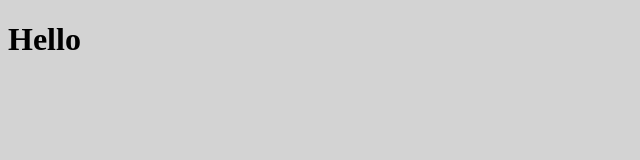
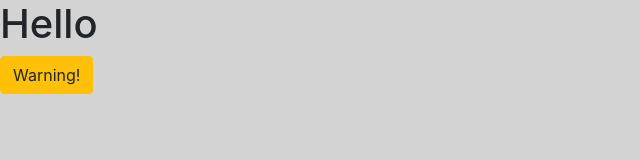
Before and after one commit to John-Ryan-Johnson/Bootstrap, a plain HTML site: page index.html in a window 1280 px wide. Shown: the whole page, without its empty margins (0-640 px from the left). Drawn offline with nearby package versions, Linux system fonts and the light colour scheme.

Commit message:
added button

```diff
--- a/index.html
+++ b/index.html
@@ -4,11 +4,13 @@
   <meta charset="UTF-8">
   <meta name="viewport" content="width=device-width, initial-scale=1.0">
   <meta http-equiv="X-UA-Compatible" content="ie=edge">
+  <link rel="stylesheet" href="https://stackpath.bootstrapcdn.com/bootstrap/4.3.1/css/bootstrap.min.css" integrity="sha384-ggOyR0iXCbMQv3Xipma34MD+dH/1fQ784/j6cY/iJTQUOhcWr7x9JvoRxT2MZw1T" crossorigin="anonymous">
   <link rel="stylesheet" href="./main.css">
   <title>Bootstrap</title>
 </head>
 <body>
   <h1>Hello</h1>
+  <button type="button" class="btn btn-warning">Warning!</button>
   <script src="./main.js"></script>
 </body>
 </html>
```
